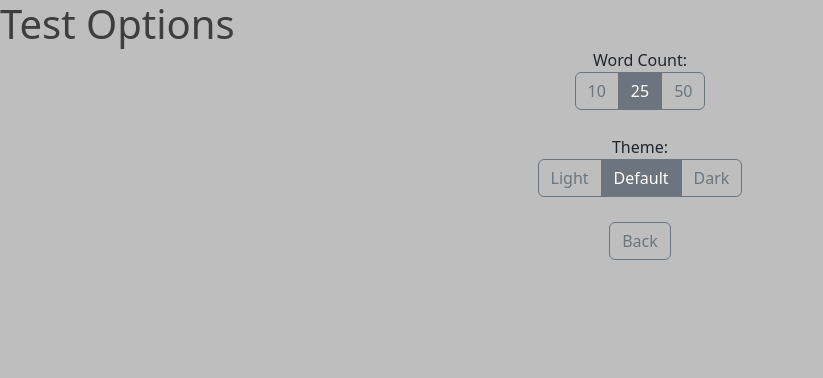
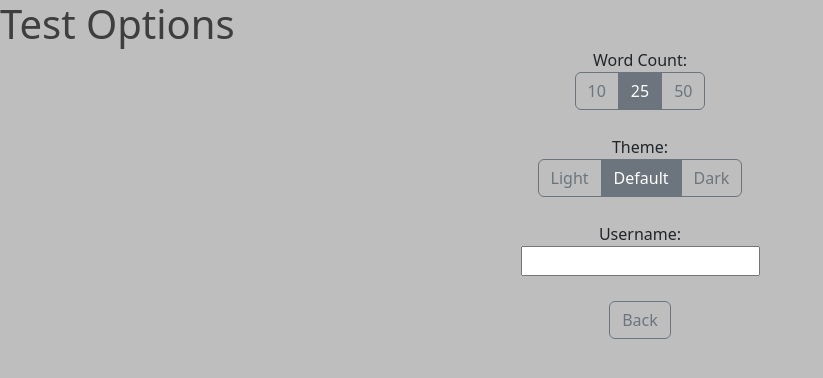
Before and after one commit to alexntragatakis/typing-speed-test, a React (Vite) app: page /typing-speed-test/options in a window 1280 px wide. Shown: the top 378 px of the page, without its empty margins (0-823 px from the left). Built offline with nearby package versions, Linux system fonts and the light colour scheme.

Commit message:
feat: add username option

```diff
--- a/src/App.tsx
+++ b/src/App.tsx
@@ -32,6 +32,7 @@ function App() {
         <div className="content">
           {!showResults ? (
             <TextBox
+              username={testOptions.username || "Anonymous"}
               wordCount={testOptions.wordCount}
               restartSignal={restartSignal}
               onFinished={handleFinished}
--- a/src/components/Options/Options.css
+++ b/src/components/Options/Options.css
@@ -5,3 +5,6 @@
   text-align: center;
   gap: 25px;
 }
+
+.input-text {
+}
--- a/src/components/Options/Options.tsx
+++ b/src/components/Options/Options.tsx
@@ -43,7 +43,7 @@ const Options = () => {
 
   const { testOptions, setTestOptions } = useTestOptionsContext();
   const changeWordCount = (count: number) => {
-    setTestOptions((prev) => ({ prev, wordCount: count }));
+    setTestOptions((prev) => ({ ...prev, wordCount: count }));
   };
 
   useEffect(() => {
@@ -53,11 +53,11 @@ const Options = () => {
     root.style.setProperty("--back-text", "var(" + appStyle.backColor + ")");
     root.style.setProperty(
       "--correctly-typed-text",
-      "var(" + appStyle.frontCorrColor + ")"
+      "var(" + appStyle.frontCorrColor + ")",
     );
     root.style.setProperty(
       "--incorrectly-typed-text",
-      "var(" + appStyle.frontIncColor + ")"
+      "var(" + appStyle.frontIncColor + ")",
     );
   }, [appStyle]);
 
@@ -169,6 +169,17 @@ const Options = () => {
             </label>
           </div>
         </div>
+        <div>
+          <div>Username:</div>
+          <input
+            type="text"
+            value={testOptions.username}
+            className="input-text"
+            onChange={(e) =>
+              setTestOptions((prev) => ({ ...prev, username: e.target.value }))
+            }
+          />
+        </div>
         <Link to="/typing-speed-test/">
           <button className={`btn ${appStyle.bootstrapBtnClass}`} type="submit">
             Back
--- a/src/components/TextBox/TextBox.tsx
+++ b/src/components/TextBox/TextBox.tsx
@@ -6,12 +6,13 @@ import { calculateResults } from "../..//utils/calculateStats";
 import type { newScore } from "../../types/scoreTypes.ts";
 
 interface Props {
+  username: string;
   wordCount: number;
   restartSignal: number;
   onFinished: (data: newScore) => void;
 }
 
-const TextBox = ({ wordCount, restartSignal, onFinished }: Props) => {
+const TextBox = ({ username, wordCount, restartSignal, onFinished }: Props) => {
   const [typed, setTyped] = useState("");
   const [wordList, setWordList] = useState(
     generateText({ wordCount: wordCount }),
@@ -72,6 +73,9 @@ const TextBox = ({ wordCount, restartSignal, onFinished }: Props) => {
           wordList,
           wordCount,
         });
+        username === ""
+          ? (result.username = "Anonymous")
+          : (result.username = username);
 
         submitScore(result);
         onFinished(result);
--- a/src/types/testOptions.ts
+++ b/src/types/testOptions.ts
@@ -4,6 +4,7 @@ export interface TestOptionsContextType {
 }
 
 export interface testOptions {
+  username: string;
   wordCount: number;
 }
 
```
